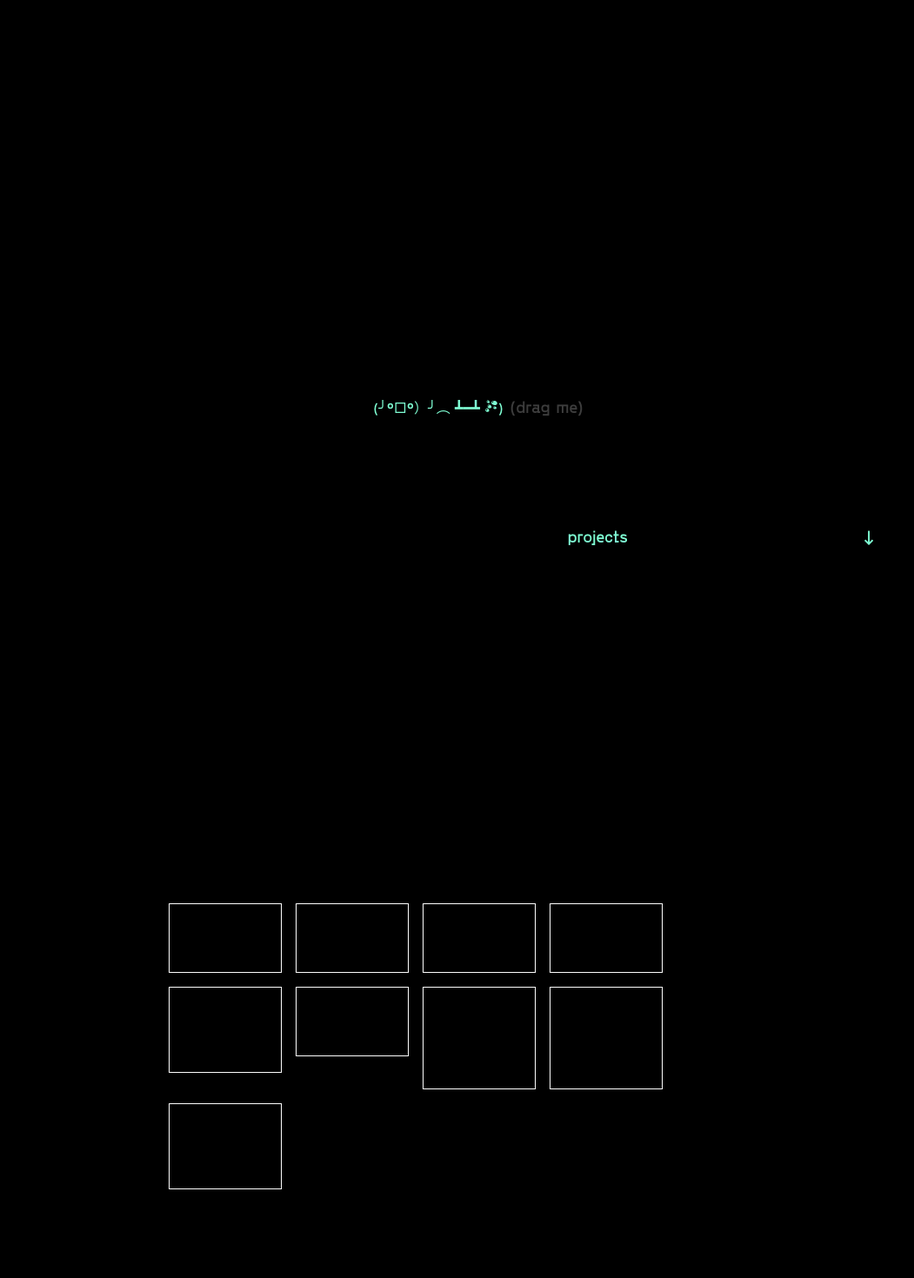
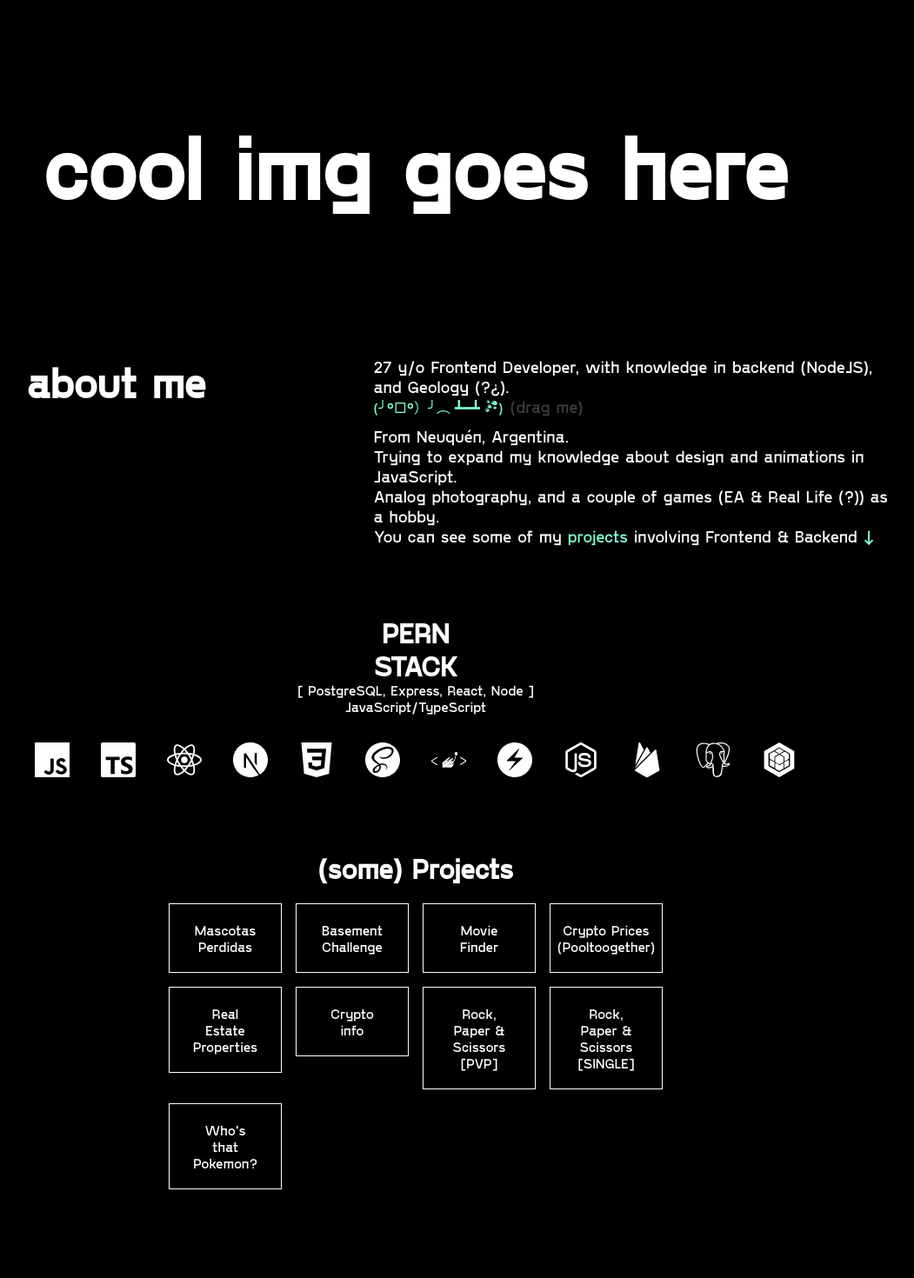
Before and after one commit to facuariasla/next-pf, a Next.js app: page / in a window 1280 px wide. Shown: the part 100-1570 px from the top of the page at 87% size, without its empty margins (162-1213 px from the left). Built offline with nearby package versions, Linux system fonts and the light colour scheme.

Commit message:
#fff color added in each container

```diff
--- a/components/projects.tsx
+++ b/components/projects.tsx
@@ -48,7 +48,7 @@ const Projects = () => {
               onClick={() => setSelected(el)}
               className={styles.project}
             >
-              <motion.p>{el.title}</motion.p>
+              <motion.p className={styles.proy_title}>{el.title}</motion.p>
               <motion.p
                 className={styles.details}
               >
--- a/components/topcover.tsx
+++ b/components/topcover.tsx
@@ -7,7 +7,7 @@ const TopCover = () => {
     <div className={styles.topcover_container}>
       <motion.div
         className={styles.topcover_image}
-        initial={{ opacity: 0 }}
+        initial={{ opacity: 0, color: '#fff' }}
         animate={{ opacity: 1 }}
         transition={{ delay: 0.1 }}
       >
--- a/styles/About.module.scss
+++ b/styles/About.module.scss
@@ -7,6 +7,7 @@
   align-items: flex-start;
   padding: 2rem 4rem;
   gap: 2rem;
+  color: #fff;
   h1,p{
     margin: 0;
   }
--- a/styles/Contact.module.scss
+++ b/styles/Contact.module.scss
@@ -6,6 +6,7 @@
   flex-direction: column;
   align-items: center;
   justify-content: center;
+  color: #fff;
   h1{
     font-size: 2em;
   }
--- a/styles/Projects.module.scss
+++ b/styles/Projects.module.scss
@@ -6,6 +6,8 @@
   justify-content: center;
   align-items: center;
   padding: 2rem;
+  color: #fff;
+
   .all_projects{
     display: grid;
     grid-template-columns: repeat(4, 1fr);
@@ -20,6 +22,7 @@
     @media screen and (max-width: $s_mobile_width){
       grid-template-columns: repeat(1, 1fr);
     }
+
     .project{
       border: 1px solid #fff;
       width: 100px;
@@ -55,6 +58,9 @@
           visibility: visible;
           opacity: 1;
         }
+        .proy_title{
+          opacity: 0;
+        }
       }
     }
   }
--- a/styles/Tech.module.scss
+++ b/styles/Tech.module.scss
@@ -7,6 +7,7 @@
   align-items: center;
   padding: 2rem;
   gap: 1rem;
+  color: #fff;
   @media screen and (max-width: $tablet_width) {
     padding: 1rem;
   }
--- a/styles/globals.css
+++ b/styles/globals.css
@@ -16,17 +16,6 @@ a {
   box-sizing: border-box;
 }
 
-@media (prefers-color-scheme: dark) {
-  html {
-    color-scheme: dark;
-  }
-
-  body {
-    color: white;
-    background: black;
-  }
-}
-
 @font-face {
   font-family: 'GoshaSans';
   src: local('GoshaSans'), url(../public/fonts/GoshaSans/GoshaSans-Regular.otf) format('truetype');
```
